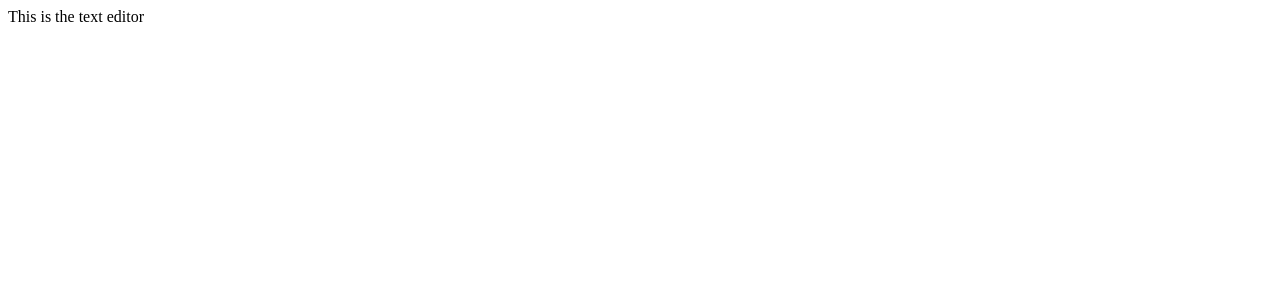
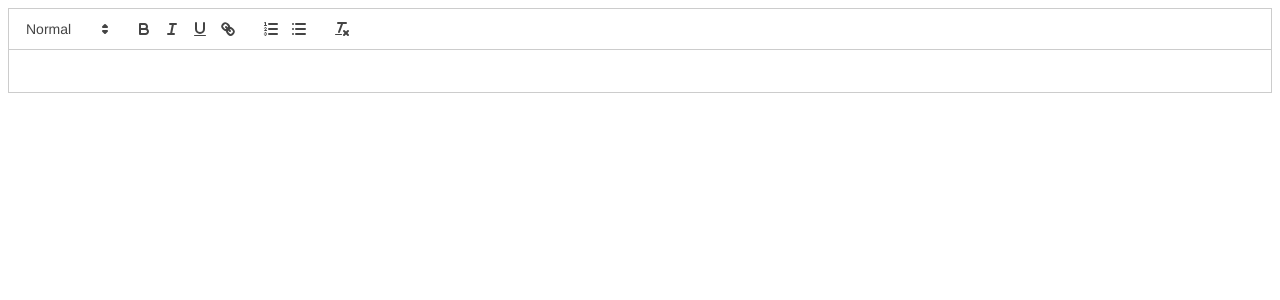
Before and after one commit to vk415072/Doc-Otto, a React (Create React App) app in the folder client/: page / in a window 1280 px wide. Shown: the top 300 px of the page. Built offline with nearby package versions, Linux system fonts and the light colour scheme.

Commit message:
Quill integration
Added quill and used some hooks

```diff
--- a/client/src/Editor.js
+++ b/client/src/Editor.js
@@ -1,8 +1,73 @@
 // 1. create a file for all code of text editor
-import React from 'react';
+// 4. importing quill
+import Quill from "quill"
+// 5. importing already install css from quill
+import "quill/dist/quill.snow.css"
+// 12. also importing useEffect
+// 18. import useRef also
+// 31. importing useCallback
+import { useEffect, useRef, useCallback } from 'react';
 
 export default function Editor() {
-  return <div>
+    // 17. define useRef wrapper
+    // 34. removing useRef now.
+    // const wrapper = useRef()
+
+    // 7. creating a new instance of quill, we only wanted to do this once when we render our page
+    // 8. adding these empty square brackets so that useEffect will run only one time
+    // 9: useEffect is a react hook which trace the side effects if we re-render the page or even a single resource on the page.
+    //    it has a function which runs every time the resources are re-rendered.
+    //    The second parameter of this react hook is an array (square brackets) [] which takes your choice of resource of the page which changes and you only want to run the function/hook when this resource changes.
+    //    So we want it to run only once, hence, we will use an empty array.
+    // 28. but useEffect sometimes occurs even before all of your refs are properly set.
+    // 29. so it could be a problem that our wrapper is not even defined before useEffect comes into play
+    // 30. so instead of using useEffect, we can use a callback.
+    // 32. useCallback is going to pass our wrpr inside of it. (also change every wrapper to wrpr inside of the useCallback())
+    // 33. also setting it to a wrapper const, and removing useRef.
+    // 34. so now, we are going to use a callback function and passing it to our ref in the main return section i.e ref={wrapper} (beside id=container)
+    // 36. now we know that wrpr here is always defined.
+    // useEffect(() => {
+    const wrapper = useCallback((wrpr) => {
+        // 40. but first we are making sure if we have a wrpr
+        if(wrpr == null) return
+        // 39. so at the start we are setting the innerHTML to an empty string every time is runs
+        wrpr.innerHTML = ''
+
+        // 18. now with useRef, we can have access to this element and create new elements
+        // 19. here, creating a random div
+        const editor = document.createElement('div')
+        // 20. now this editor will be passed in the new Quill
+
+        // 22. we can not put this editor inside our wrapper
+        // 23. using .current use use the current instance which is the current div in the return section
+        // 24. and all we wan to append our editor
+        // wrapper.current.append(editor)
+        // 25. now as soon as the  quill is created, it is going put all inside our id=container including all the toolbars.
+        // 37. now wrpr is going to append things
+        wrpr.append(editor)
+
+        // 10. new quill will require a selector that is going to be the id of the div that we are returning
+        // 11. and added a theme from the quill css
+        // 21. passing the const editor to new Quill instead of the id=container
+        // new Quill('#container', {theme: 'snow'})
+        new Quill(editor, {theme: 'snow'})
+
+        // 38. but in useCallback, we don't have a return style cleanup.
+        // 41. so removing this return cleanup. And now it runs great!
+        // 26. hence, now we can clean everything inside our main div i.e, id=container every time useEffect runs.
+        // 27. for that, returning while setting the html to an empty string.
+        // return () =>{
+        // wrapper.innerHTML = ''
+        // }
+    }, [])
+    // 6. added an id to the div
+
+    // 13. now all this div will be wrapped by the quill text editor frame/element/toolbar.
+    // 14. but if we re-render our app, it will start adding more of those toolbars for every new render.
+    // 15. What we can do is to put our editor inside this id=container
+    // 16. uesRef is another react hook. It keeps a counts how many times we've re-render a resource.
+    // 35. as soon as this element rendered on the page, it will call our callback function and pass that element to our callback function.
+  return <div id="container" ref={wrapper}>
       This is the text editor
   </div>;
 }
```
